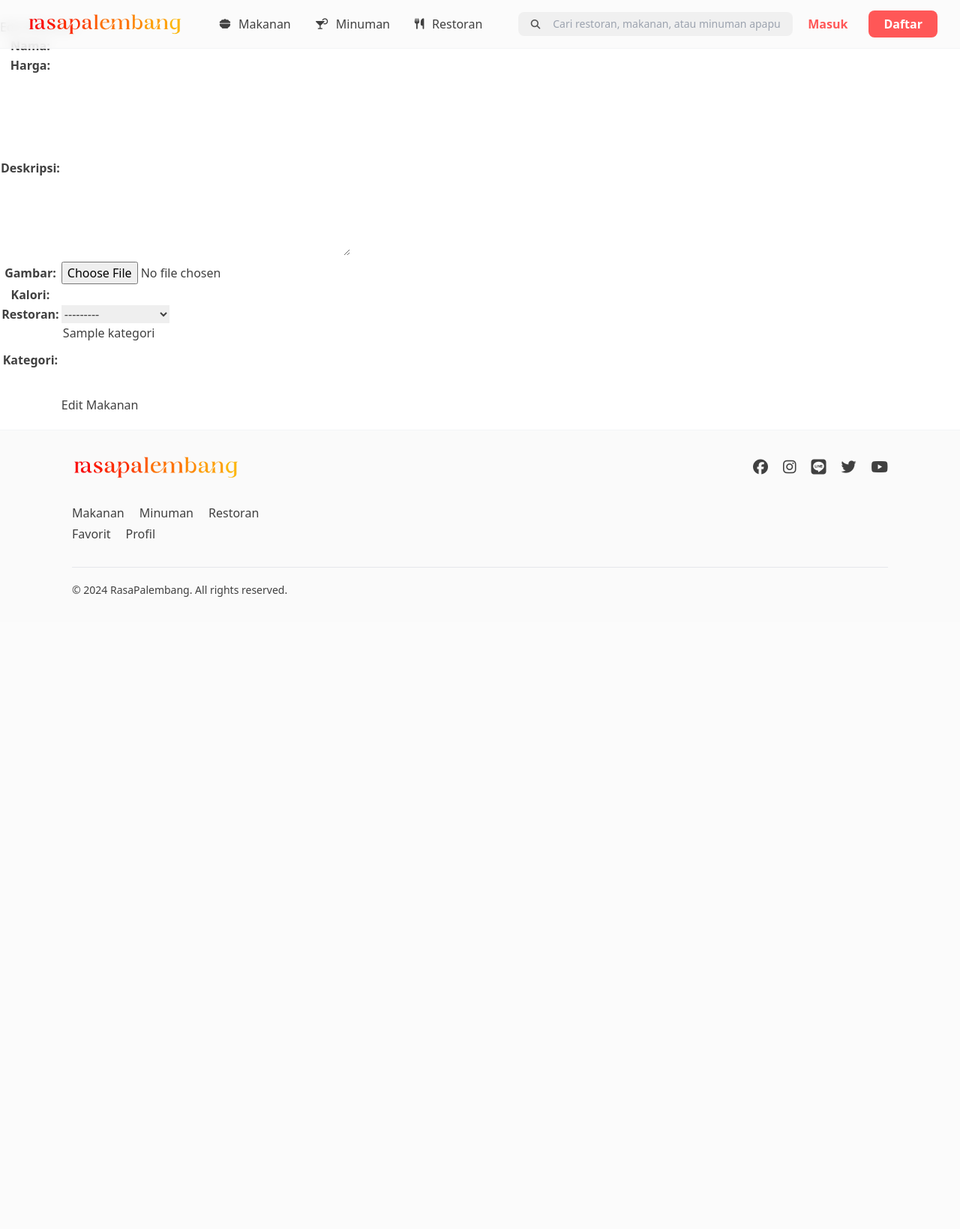
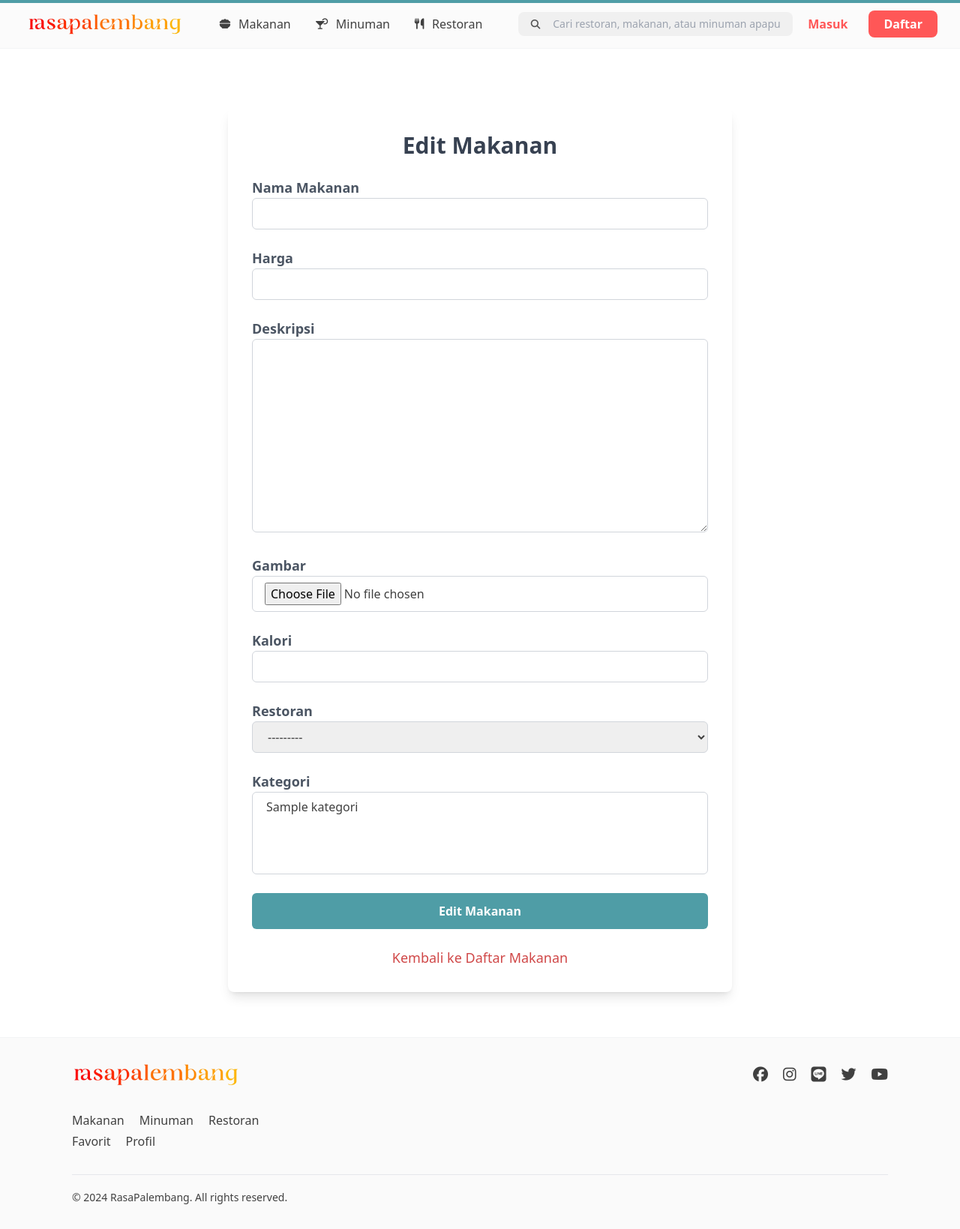
Before and after one commit to D02-PBP-2024/RasaPalembang, a Django app: template makanan/templates/makanan/edit_makanan/edit_makanan.html in a window 1280 px wide. Shown: the whole page at 75% size. Before the commit the page ends 796 px from the top, so only its background shows below. Run offline with Django 5.2, Linux system fonts and the light colour scheme; the template is opened without the code that fills it: values that come from a table or form of the project are taken from there, others are empty; tables that the repository leaves empty hold one stand-in row (values such as "Sample post"); some libraries are stand-ins or nearby versions.

Commit message:
feat: create new design for edit_makanan.html

```diff
--- a/makanan/templates/makanan/edit_makanan/edit_makanan.html
+++ b/makanan/templates/makanan/edit_makanan/edit_makanan.html
@@ -1,22 +1,94 @@
 {% extends 'base.html' %}
+{% block meta %}
+<title>RasaPalembang | Edit Makanan</title>
+<style>
+    /* Animasi untuk progress bar */
+    .progress-bar {
+        width: 0;
+        height: 4px;
+        background-color: #4f9da6;
+        position: absolute;
+        top: 0;
+        left: 0;
+        z-index: 50;
+        animation: load 3s ease-out forwards;
+    }
 
-{% load static %}
+    @keyframes load {
+        0% {
+            width: 0;
+        }
+
+        100% {
+            width: 100%;
+        }
+    }
+</style>
+{% endblock meta %}
 
 {% block content %}
+<main class="py-10">
+    <!-- Progress Bar Animasi -->
+    <div class="progress-bar"></div>
 
-<h1>Edit Makanan</h1>
+    <!-- Menambahkan margin-top 5rem pada form container -->
+    <div class="max-w-2xl mx-auto p-8 bg-white shadow-lg rounded-lg mt-20">
+        <h1 class="text-3xl font-bold text-center mb-6 text-gray-700">Edit Makanan</h1>
 
-<form method="POST">
-    {% csrf_token %}
-    <table>
-        {{ form.as_table }}
-        <tr>
-            <td></td>
-            <td>
-                <input type="submit" value="Edit Makanan"/>
-            </td>
-        </tr>
-    </table>
-</form>
+        <!-- Tambahkan ini untuk memuat widget_tweaks -->
+        {% load widget_tweaks %}
 
+        <!-- Form untuk edit makanan -->
+        <form method="post" class="grid grid-cols-1 gap-6">
+            {% csrf_token %}
+
+            <div>
+                <label for="nama" class="block text-lg text-gray-600 font-semibold">Nama Makanan</label>
+                {{ form.nama|add_class:"w-full px-4 py-2 border border-gray-300 rounded-md focus:outline-none focus:ring-2 focus:ring-[#4f9da6] focus:border-transparent" }}
+            </div>
+
+            <div>
+                <label for="harga" class="block text-lg text-gray-600 font-semibold">Harga</label>
+                {{ form.harga|add_class:"w-full px-4 py-2 border border-gray-300 rounded-md focus:outline-none focus:ring-2 focus:ring-[#4f9da6] focus:border-transparent" }}
+            </div>
+
+            <div>
+                <label for="deskripsi" class="block text-lg text-gray-600 font-semibold">Deskripsi</label>
+                {{ form.deskripsi|add_class:"w-full px-4 py-2 border border-gray-300 rounded-md focus:outline-none focus:ring-2 focus:ring-[#4f9da6] focus:border-transparent" }}
+            </div>
+
+            <div>
+                <label for="gambar" class="block text-lg text-gray-600 font-semibold">Gambar</label>
+                {{ form.gambar|add_class:"w-full px-4 py-2 border border-gray-300 rounded-md focus:outline-none focus:ring-2 focus:ring-[#4f9da6] focus:border-transparent" }}
+            </div>
+
+            <div>
+                <label for="kalori" class="block text-lg text-gray-600 font-semibold">Kalori</label>
+                {{ form.kalori|add_class:"w-full px-4 py-2 border border-gray-300 rounded-md focus:outline-none focus:ring-2 focus:ring-[#4f9da6] focus:border-transparent" }}
+            </div>
+
+            <div>
+                <label for="restoran" class="block text-lg text-gray-600 font-semibold">Restoran</label>
+                {{ form.restoran|add_class:"w-full px-4 py-2 border border-gray-300 rounded-md focus:outline-none focus:ring-2 focus:ring-[#4f9da6] focus:border-transparent" }}
+            </div>
+
+            <div>
+                <label for="kategori" class="block text-lg text-gray-600 font-semibold">Kategori</label>
+                {{ form.kategori|add_class:"w-full px-4 py-2 border border-gray-300 rounded-md focus:outline-none focus:ring-2 focus:ring-[#4f9da6] focus:border-transparent" }}
+            </div>
+
+            <!-- Tombol Edit -->
+            <button type="submit"
+                class="w-full py-3 bg-[#4f9da6] hover:bg-[#3b747a] text-white font-bold rounded-md transition duration-300 ease-in-out focus:outline-none focus:ring-4 focus:ring-green-300">
+                Edit Makanan
+            </button>
+        </form>
+
+        <!-- Kembali ke Daftar Makanan -->
+        <div class="mt-6 text-center">
+            <a href="{% url 'makanan:show_makanan' %}"
+                class="text-lg text-[#d04848] hover:text-[#ff5757] transition-all duration-200">Kembali ke Daftar Makanan</a>
+        </div>
+    </div>
+</main>
 {% endblock %}
```
